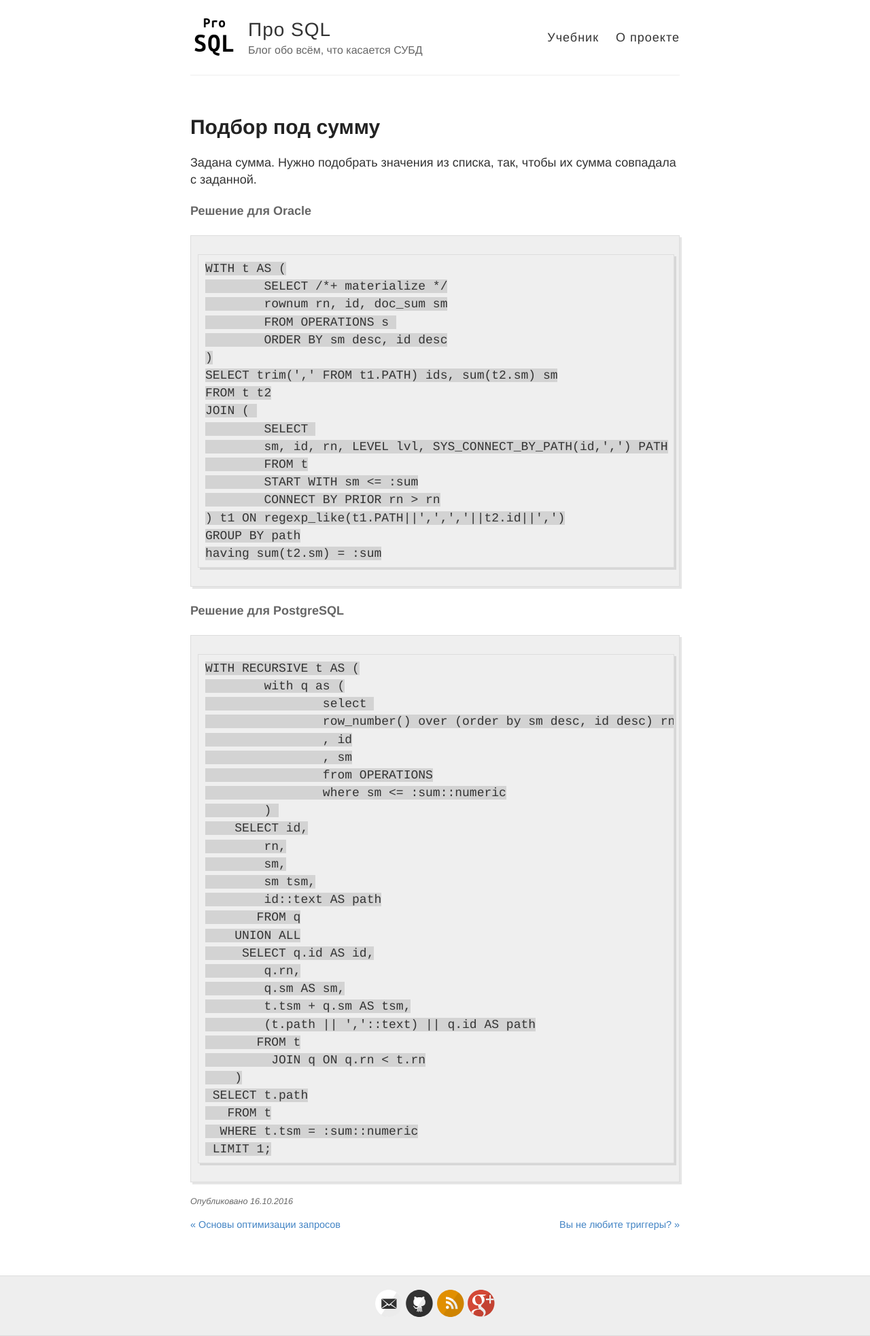
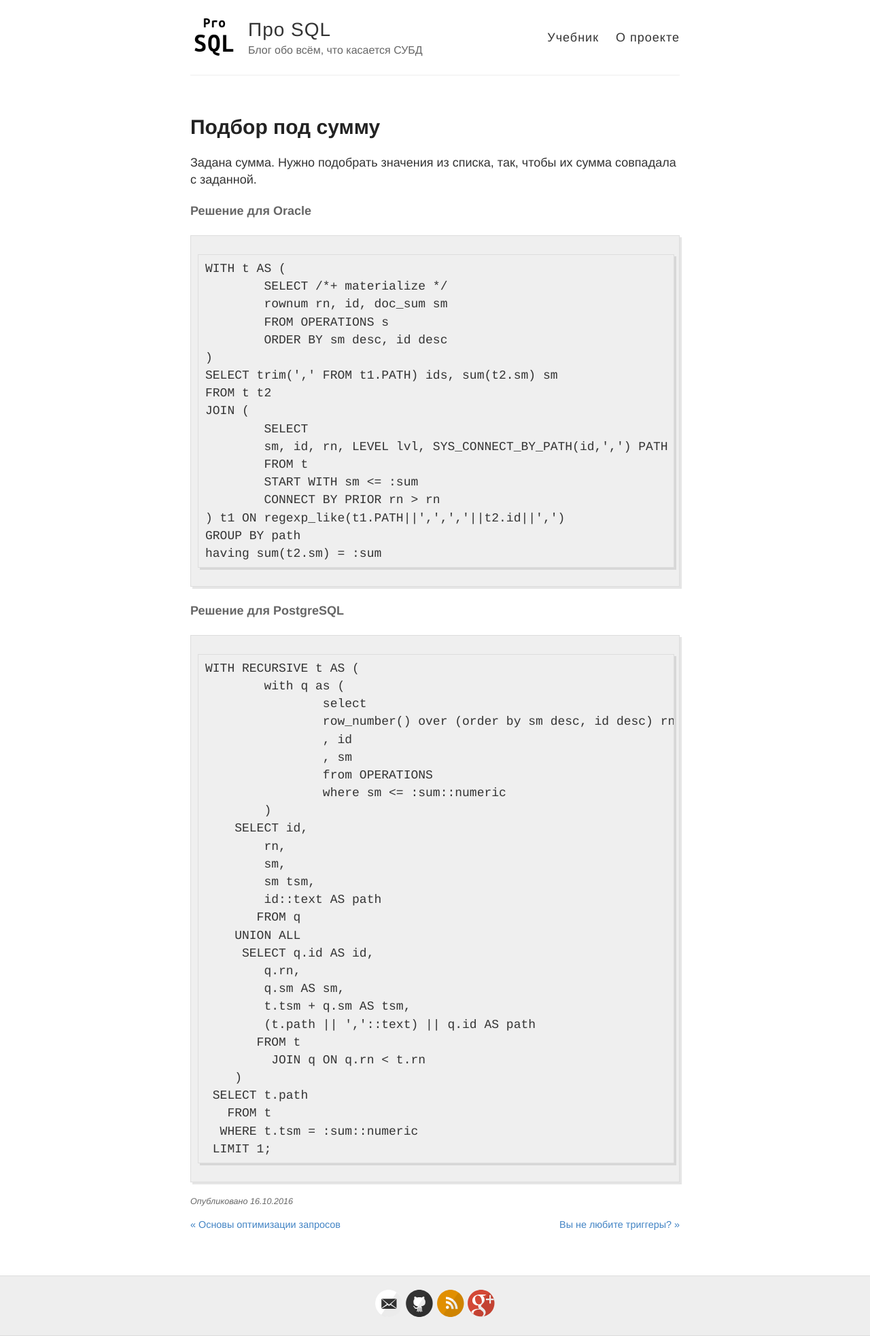
Before and after one commit to prosql/prosql.github.io, a Jekyll site: the page built from _posts/2016-10-16-summ.md, in a window 1280 px wide. Shown: the whole page at 68% size. Built offline with Jekyll 4.4.1, drawn with Linux system fonts in a browser that asks for light colours; comment, search, counter and statistics services are not loaded.

Commit message:
ch style

```diff
--- a/_sass/_highlights.scss
+++ b/_sass/_highlights.scss
@@ -12,6 +12,10 @@
 
 code {
   font-family:'Bitstream Vera Sans Mono','Courier', monospace;
+}
+
+
+code .highlighter-rouge {
   background-color: lightGray;
 }
 
```
